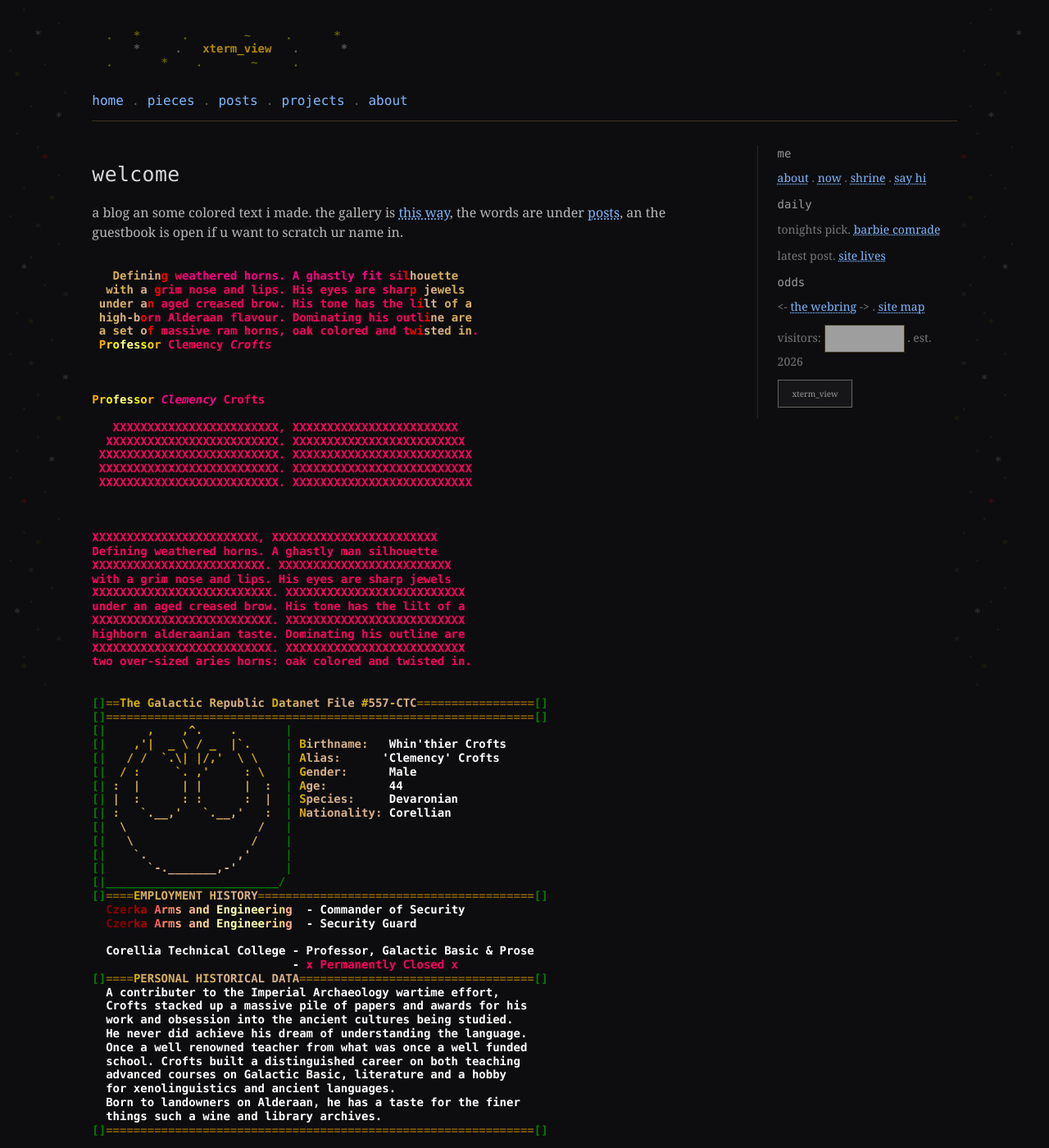
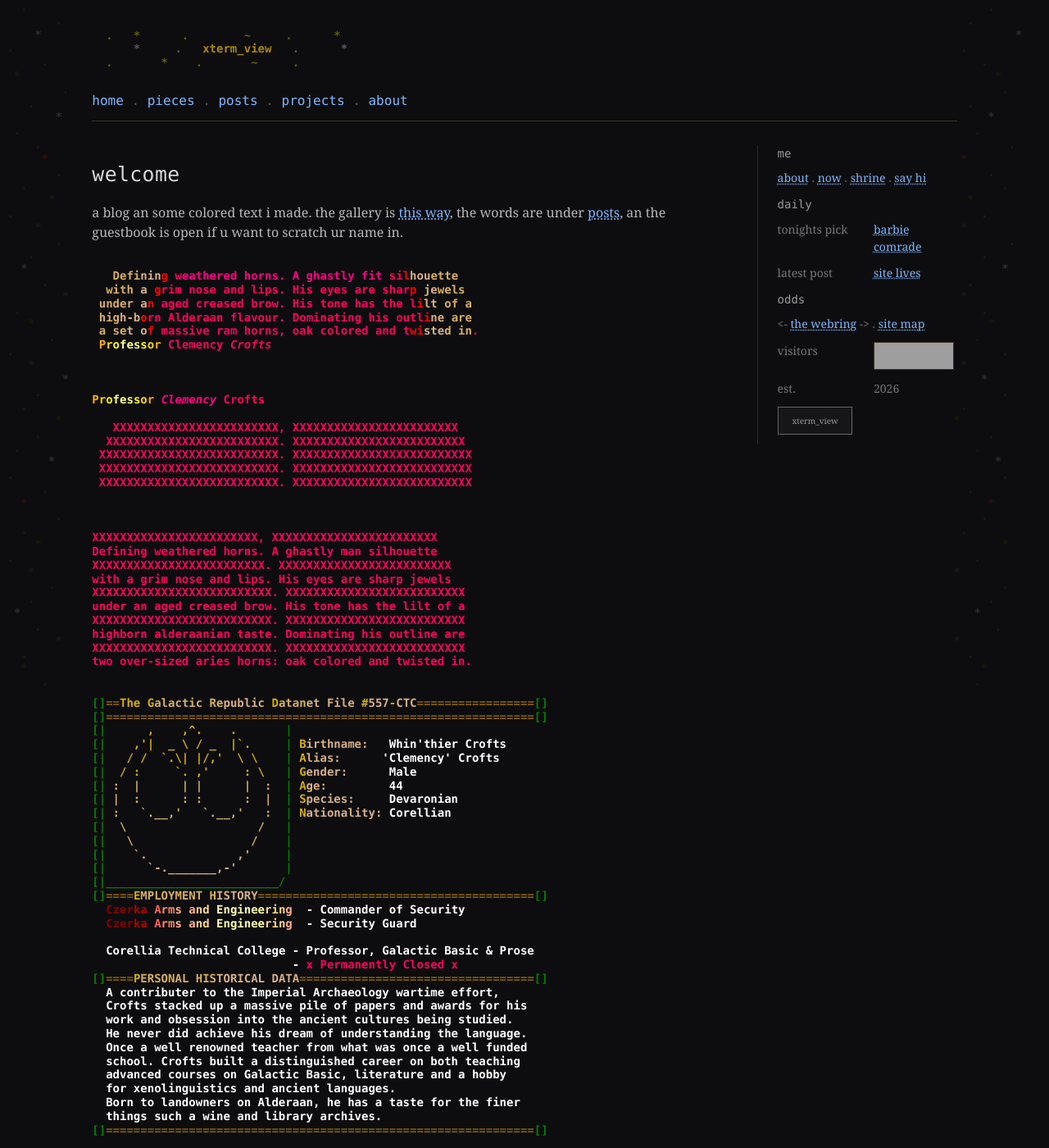
Before and after one commit to jf-atray/jf-atray.github.io, a Jekyll site: the page built from index.html, in a window 1280 px wide and 1400 px high. Shown: the whole window at 82% size. Built offline with Jekyll 4.4.1, drawn with Linux system fonts in a browser that asks for light colours; grey boxes are pictures that could not be loaded.

Commit message:
the rail an the answers share an edge
Generated with [Devin](https://devin.ai)

Co-Authored-By: Devin <158243242+devin-ai-integration[bot]@users.noreply.github.com>

```diff
--- a/_includes/rail.html
+++ b/_includes/rail.html
@@ -9,17 +9,18 @@
 {% if page.layout == 'piece' %}
 {% assign wing = site.pieces | where: "era", page.era %}
 <h3>this wing</h3>
-<p><a href="{{ '/pieces/era-' | append: page.era | append: '.html' | relative_url }}">era {{ page.era }}</a>. {{ wing.size }} works</p>
+<p class="kv"><span class="k"><a href="{{ '/pieces/era-' | append: page.era | append: '.html' | relative_url }}">era {{ page.era }}</a></span><span class="v">{{ wing.size }} works</span></p>
 {% endif %}
 {% if page.layout == 'post' %}
 <h3>archive</h3>
 {% assign yrs = site.posts | group_by_exp: "p", "p.date | date: '%Y'" %}
-<p>{% for y in yrs %}{{ y.name }} . {{ y.size }}{% unless forloop.last %} / {% endunless %}{% endfor %}</p>
+{% for y in yrs %}<p class="kv"><span class="k">{{ y.name }}</span><span class="v">{{ y.size }} posts</span></p>{% endfor %}
 {% endif %}
 <h3>daily</h3>
-<p>tonights pick. <a href="{{ potd.url | relative_url }}">{{ potd.title }}</a></p>
-<p>latest post. <a href="{{ latest.url | relative_url }}">{{ latest.title }}</a></p>
+<p class="kv"><span class="k">tonights pick</span><span class="v"><a href="{{ potd.url | relative_url }}">{{ potd.title }}</a></span></p>
+<p class="kv"><span class="k">latest post</span><span class="v"><a href="{{ latest.url | relative_url }}">{{ latest.title }}</a></span></p>
 <h3>odds</h3>
 <p><- <a href="{{ '/links.html' | relative_url }}">the webring</a> -> . <a href="{{ '/map.html' | relative_url }}">site map</a></p>
-<p>visitors: <img class="hitcounter" src="https://xbawx.com/counter/iwt59j5j7euu.gif" alt="visitor count" width="96" height="32"> . est. 2026</p>
+<p class="kv"><span class="k">visitors</span><span class="v"><img class="hitcounter" src="https://xbawx.com/counter/iwt59j5j7euu.gif" alt="visitor count" width="96" height="32"></span></p>
+<p class="kv"><span class="k">est.</span><span class="v">2026</span></p>
 <p><span class="btn88">xterm_view</span></p>
--- a/assets/site.css
+++ b/assets/site.css
@@ -51,6 +51,10 @@ main { display: flex; flex-wrap: wrap; gap: 4ch; align-items: flex-start; }
 }
 .rail h3 { font-size: 14px; color: var(--faint); margin: 0 0 1ch; }
 .rail p { margin: 0 0 1.5ch; }
+/* call an answer rows: the answer column shares one edge */
+.kv { display: flex; gap: 2ch; }
+.kv .k { flex: none; width: 13ch; }
+.kv .v { flex: 1; min-width: 0; }
 
 /* the generated site map: amber sections, grey leaves,
    dim branches, notes in the quiet column */
@@ -226,6 +230,9 @@ footer {
   border-top: var(--hairline);
 }
 .hitcounter { vertical-align: middle; border: var(--hairline-warm); }
+/* guestbook signatures: name left, date right, words below */
+.gb { margin-bottom: 2.5ch; }
+.gb .gb-d { float: right; color: var(--dim); font-size: 13px; }
 .btn88 {
   display: inline-block;
   width: 88px;
```
